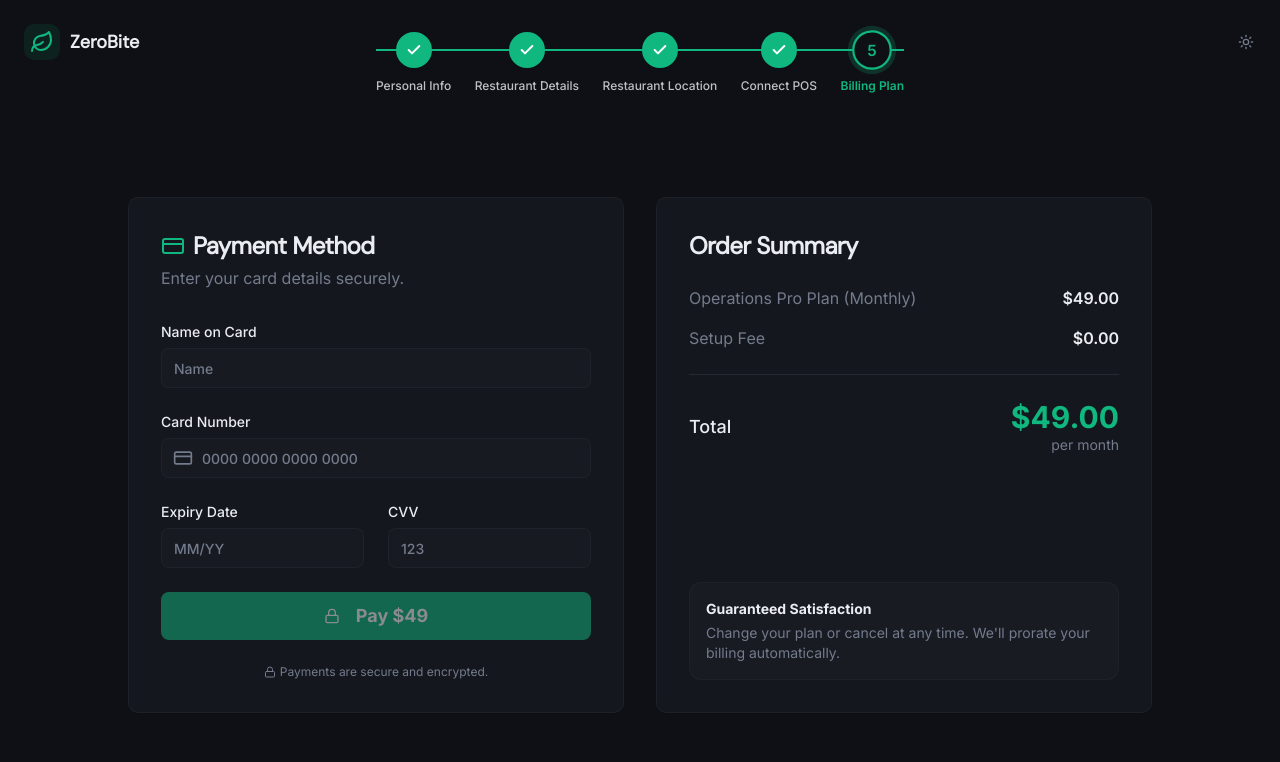
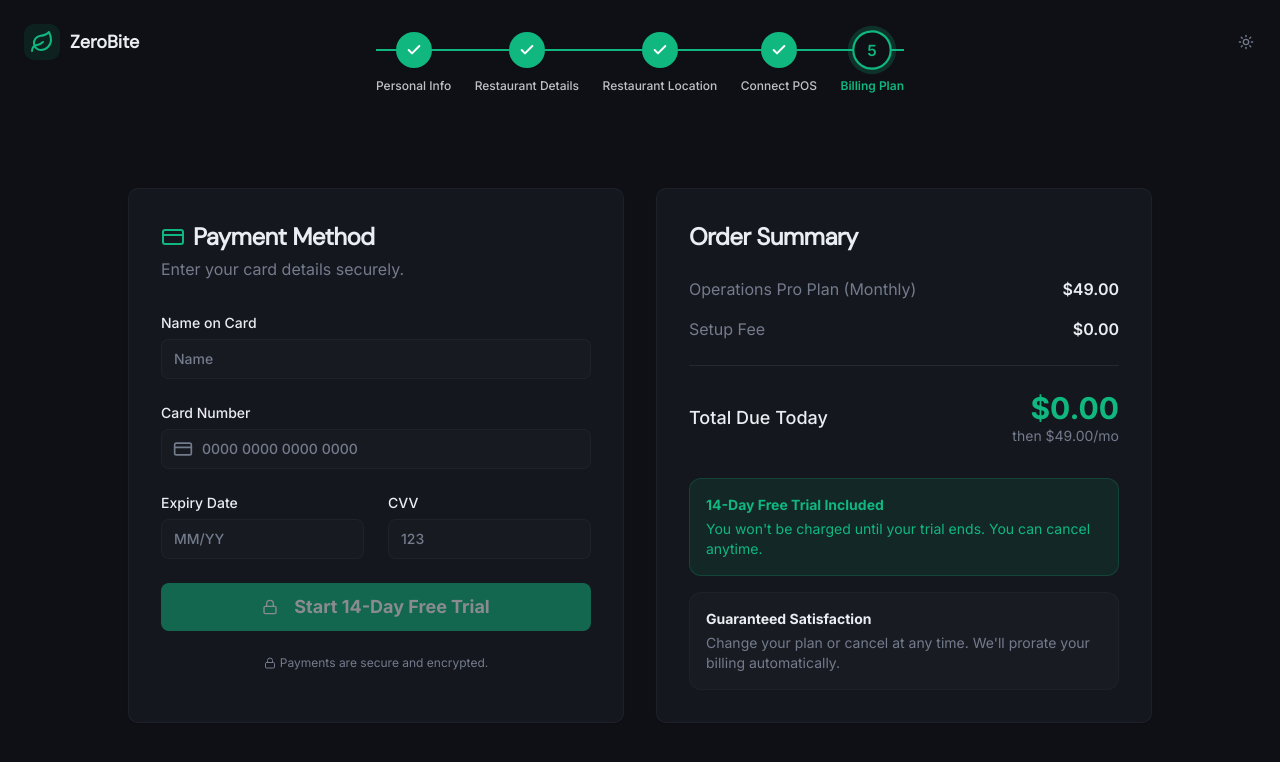
Before and after one commit to mostafa-abobakr/Graduation-Project, a React (Vite) app in the folder frontend/: page /register/payment in a window 1280 px wide. Shown: the top 762 px of the page. Built offline with nearby package versions, Linux system fonts and the light colour scheme.

Commit message:
free trail added

```diff
--- a/frontend/src/pages/Auth/Register/PaymentGateway.jsx
+++ b/frontend/src/pages/Auth/Register/PaymentGateway.jsx
@@ -297,7 +297,7 @@ export default function PaymentGateway() {
                             {loading ? <Loader2 className="animate-spin w-5 h-5" /> : (
                                 <>
                                     <Lock className="w-5 h-5 me-2" />
-                                    {price === 0 ? "Start Free Plan" : `Pay $${price}`}
+                                    {price === 0 ? "Start Free Plan" : `Start 14-Day Free Trial`}
                                 </>
                             )}
                         </Button>
@@ -324,15 +324,20 @@ export default function PaymentGateway() {
                         </div>
 
                         <div className="flex justify-between items-center mb-8">
-                            <span className="text-lg font-medium text-foreground">Total</span>
+                            <span className="text-lg font-medium text-foreground">Total Due Today</span>
                             <div className="text-right">
-                                <span className="text-3xl font-bold text-primary">${price}.00</span>
-                                <p className="text-sm text-muted-foreground">per month</p>
+                                <span className="text-3xl font-bold text-primary">$0.00</span>
+                                <p className="text-sm text-muted-foreground">then ${price}.00/mo</p>
                             </div>
                         </div>
                     </div>
 
-                    <div className="bg-muted/50 rounded-xl p-4 text-sm text-muted-foreground border border-border/50 mt-auto">
+                    <div className="bg-primary/10 rounded-xl p-4 text-sm text-primary border border-primary/20 mt-auto mb-4">
+                        <strong className="block mb-1">14-Day Free Trial Included</strong>
+                        You won't be charged until your trial ends. You can cancel anytime.
+                    </div>
+
+                    <div className="bg-muted/50 rounded-xl p-4 text-sm text-muted-foreground border border-border/50">
                         <strong className="text-foreground block mb-1">Guaranteed Satisfaction</strong>
                         Change your plan or cancel at any time. We'll prorate your billing automatically.
                     </div>
--- a/frontend/src/pages/Inventory/InventoryTable.jsx
+++ b/frontend/src/pages/Inventory/InventoryTable.jsx
@@ -132,7 +132,7 @@ export function InventoryTable({
                   <td className="py-3 px-4">
                     <div className="flex items-center gap-3">
                       <div className="h-10 w-10 flex items-center justify-center rounded-md bg-background/50 text-xl border shrink-0">
-                        {i.imageUrl || "📦"}
+                        {i.imageUrl === "strring" || i.imageUrl === "string" ? "📦" : (i.imageUrl || "📦")}
                       </div>
                       <div>
                         <Link
```
